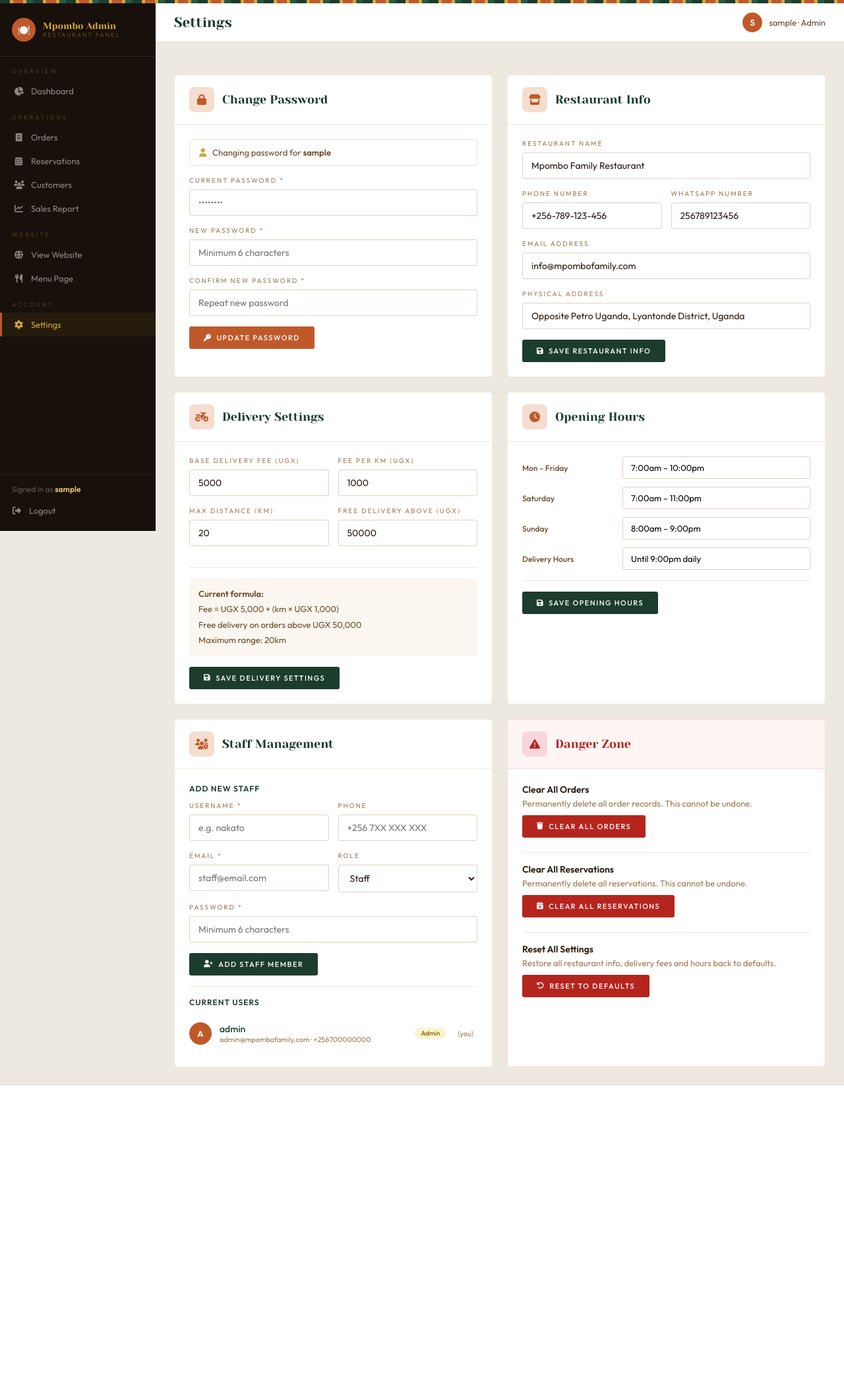
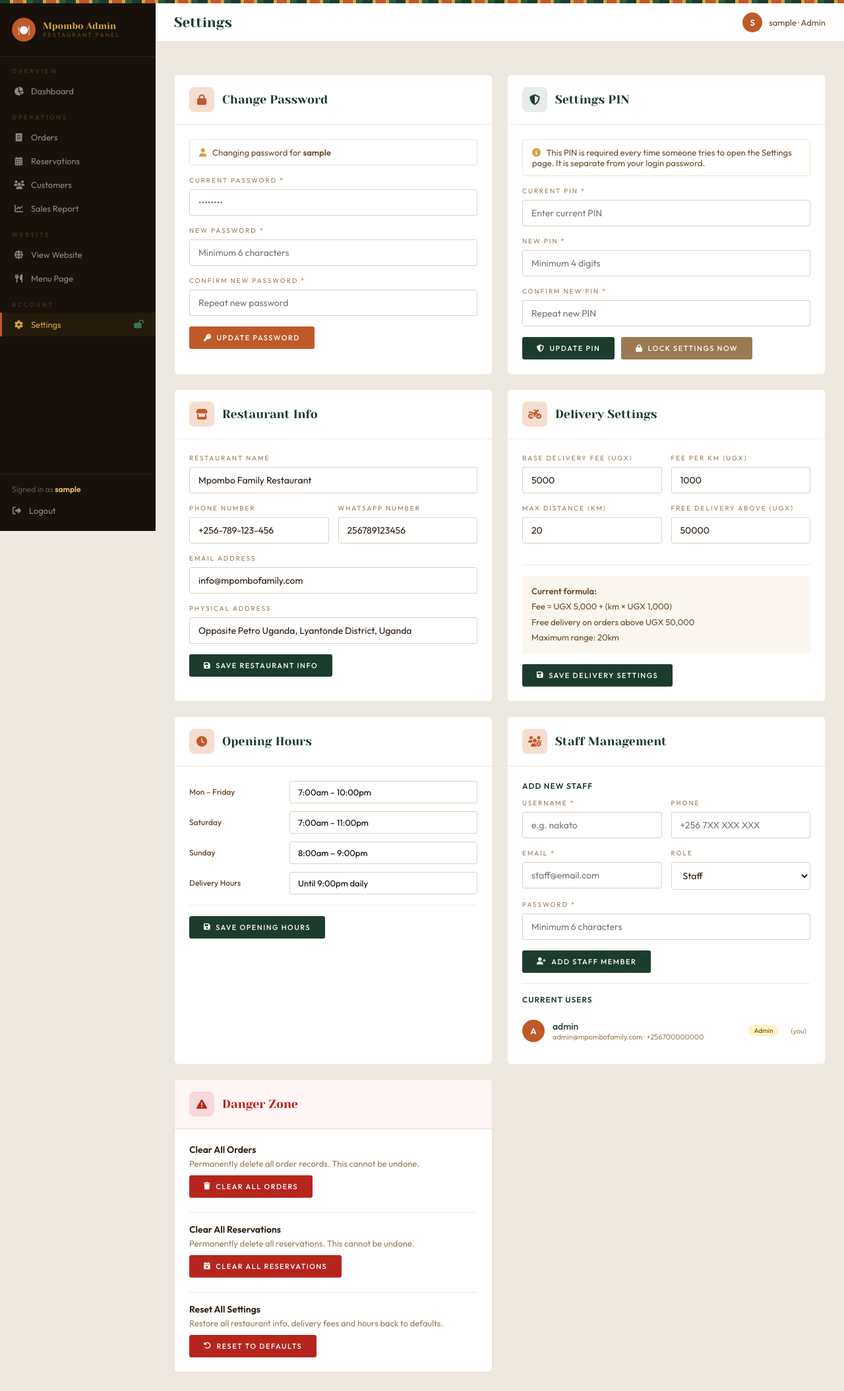
Before and after one commit to sharifkiyimba/mpombo, a Flask app: page /admin/settings in a window 1280 px wide. Shown: the whole page at 66% size. Before the commit the page ends 1646 px from the top, so only its background shows below. Run offline with Flask 3, Linux system fonts and the light colour scheme; the visitor is signed in with stand-in values (Sample User, id 1); data comes from the database, SQL or seed files in the repository; data that the repository does not hold is empty; some libraries are stand-ins or nearby versions.

Commit message:
Add Settings PIN and live settings

```diff
--- a/app.py
+++ b/app.py
@@ -879,15 +879,76 @@ def admin_customers():
 #  ADMIN — SETTINGS
 # ═══════════════════════════════════════════════════════════
 
+@app.route('/admin/settings/verify-pin', methods=['POST'])
+@admin_required
+def verify_settings_pin():
+    """Verify the settings PIN and grant temporary session access."""
+    try:
+        data = request.json
+        entered = data.get('pin', '').strip()
+        cur = mysql.connection.cursor()
+        cur.execute("SELECT setting_value FROM site_settings WHERE setting_key='settings_pin'")
+        row = cur.fetchone()
+        cur.close()
+        # Default PIN is 1234 if not set
+        stored_pin = row['setting_value'] if row else '1234'
+        if entered == stored_pin:
+            session['settings_unlocked'] = True
+            return jsonify({'success': True})
+        else:
+            return jsonify({'success': False, 'error': 'Incorrect PIN. Try again.'})
+    except Exception as e:
+        return jsonify({'success': False, 'error': str(e)})
+
+@app.route('/admin/settings/lock', methods=['POST'])
+@admin_required
+def lock_settings():
+    """Lock settings — require PIN again next time."""
+    session.pop('settings_unlocked', None)
+    return jsonify({'success': True})
+
 @app.route('/admin/settings')
 @admin_required
 def admin_settings():
+    # Require PIN unlock before showing settings
+    if not session.get('settings_unlocked'):
+        return render_template('admin/settings_pin.html', config=Config)
     cur = mysql.connection.cursor()
     cur.execute("SELECT * FROM users ORDER BY role, username")
     users = cur.fetchall()
     cur.close()
     s = get_settings()
     return render_template('admin/settings.html', config=Config, users=users, settings=s)
+
+@app.route('/admin/settings/save-pin', methods=['POST'])
+@admin_required
+def settings_save_pin():
+    """Save a new settings PIN."""
+    try:
+        data    = request.json
+        new_pin = data.get('new_pin', '').strip()
+        cur_pin = data.get('current_pin', '').strip()
+        if len(new_pin) < 4:
+            return jsonify({'success': False, 'error': 'PIN must be at least 4 characters'})
+        # Verify current PIN first
+        cur = mysql.connection.cursor()
+        cur.execute("SELECT setting_value FROM site_settings WHERE setting_key='settings_pin'")
+        row = cur.fetchone()
+        stored = row['setting_value'] if row else '1234'
+        if cur_pin != stored:
+            cur.close()
+            return jsonify({'success': False, 'error': 'Current PIN is incorrect'})
+        # Save new PIN
+        cur.execute("""
+            INSERT INTO site_settings (setting_key, setting_value)
+            VALUES ('settings_pin', %s)
+            ON DUPLICATE KEY UPDATE setting_value = %s
+        """, (new_pin, new_pin))
+        mysql.connection.commit()
+        cur.close()
+        return jsonify({'success': True})
+    except Exception as e:
+        return jsonify({'success': False, 'error': str(e)})
 
 @app.route('/admin/settings/save-restaurant', methods=['POST'])
 @admin_required
--- a/templates/admin/base_admin.html
+++ b/templates/admin/base_admin.html
@@ -181,8 +181,13 @@
   <a href="{{ url_for('menu') }}" class="sb-link" target="_blank"><i class="fas fa-utensils"></i> Menu Page</a>
 
   <div class="sb-section">Account</div>
-  <a href="{{ url_for('admin_settings') }}" class="sb-link {% if request.endpoint=='admin_settings' or request.endpoint and 'settings' in request.endpoint %}active{% endif %}">
+  <a href="{{ url_for('admin_settings') }}" class="sb-link {% if request.endpoint and 'settings' in request.endpoint %}active{% endif %}">
     <i class="fas fa-cog"></i> Settings
+    {% if not session.get('settings_unlocked') %}
+    <span style="margin-left:auto;font-size:10px;color:rgba(212,165,64,.4)"><i class="fas fa-lock"></i></span>
+    {% else %}
+    <span style="margin-left:auto;font-size:10px;color:var(--forest3)"><i class="fas fa-lock-open"></i></span>
+    {% endif %}
   </a>
 
   <div class="sb-bottom">
--- a/templates/admin/settings.html
+++ b/templates/admin/settings.html
@@ -75,6 +75,27 @@
       <div class="s-group"><label>New Password *</label><input type="password" id="newPwd" placeholder="Minimum 6 characters"></div>
       <div class="s-group"><label>Confirm New Password *</label><input type="password" id="confPwd" placeholder="Repeat new password"></div>
       <button class="save-btn clay" onclick="changePassword()"><i class="fas fa-key"></i> Update Password</button>
+    </div>
+  </div>
+
+  <!-- CHANGE SETTINGS PIN -->
+  <div class="settings-card">
+    <div class="sc-head">
+      <div class="sc-icon" style="background:rgba(28,61,46,.1);color:var(--forest)"><i class="fas fa-shield-alt"></i></div>
+      <div class="sc-title">Settings PIN</div>
+    </div>
+    <div class="sc-body">
+      <div style="background:var(--gold-pale);border:1px solid rgba(212,165,64,.3);border-radius:4px;padding:11px 14px;font-size:13px;color:var(--text2);margin-bottom:16px">
+        <i class="fas fa-info-circle" style="color:var(--gold);margin-right:6px"></i>
+        This PIN is required every time someone tries to open the Settings page. It is separate from your login password.
+      </div>
+      <div class="s-group"><label>Current PIN *</label><input type="password" id="curPin" placeholder="Enter current PIN" maxlength="20"></div>
+      <div class="s-group"><label>New PIN *</label><input type="password" id="newPin" placeholder="Minimum 4 digits" maxlength="20"></div>
+      <div class="s-group"><label>Confirm New PIN *</label><input type="password" id="confPin" placeholder="Repeat new PIN" maxlength="20"></div>
+      <div style="display:flex;gap:10px;align-items:center;flex-wrap:wrap">
+        <button class="save-btn" onclick="savePin()"><i class="fas fa-shield-alt"></i> Update PIN</button>
+        <button class="save-btn" style="background:var(--text3)" onclick="lockSettings()"><i class="fas fa-lock"></i> Lock Settings Now</button>
+      </div>
     </div>
   </div>
 
@@ -276,6 +297,30 @@ function post(url, data){
 }
 
 // ── Change Password ──────────────────────────
+function savePin(){
+  const cur=document.getElementById('curPin').value;
+  const np=document.getElementById('newPin').value;
+  const cp=document.getElementById('confPin').value;
+  if(!cur||!np||!cp){showToast('Please fill all PIN fields.',false);return}
+  if(np!==cp){showToast('New PINs do not match.',false);return}
+  if(np.length<4){showToast('PIN must be at least 4 characters.',false);return}
+  post('/admin/settings/save-pin',{current_pin:cur,new_pin:np}).then(d=>{
+    if(d.success){
+      showToast('✅ Settings PIN updated!');
+      ['curPin','newPin','confPin'].forEach(id=>document.getElementById(id).value='');
+    } else showToast(d.error||'Failed to update PIN.',false);
+  });
+}
+
+function lockSettings(){
+  post('/admin/settings/lock',{}).then(d=>{
+    if(d.success){
+      showToast('🔒 Settings locked.');
+      setTimeout(()=>window.location.href='/admin/settings',1200);
+    }
+  });
+}
+
 function changePassword(){
   const cur=document.getElementById('curPwd').value;
   const np=document.getElementById('newPwd').value;
```
Also changed, not shown: templates/admin/settings_pin.html (added, +225 -0 lines).
